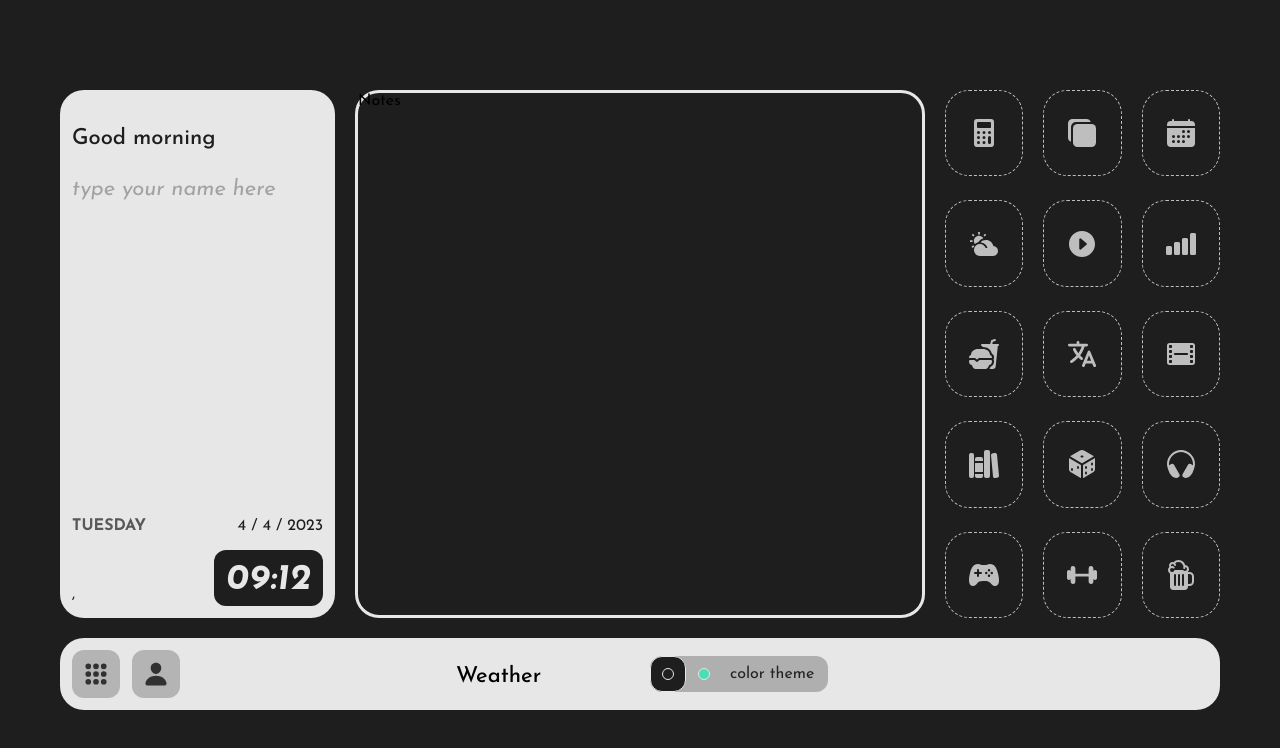
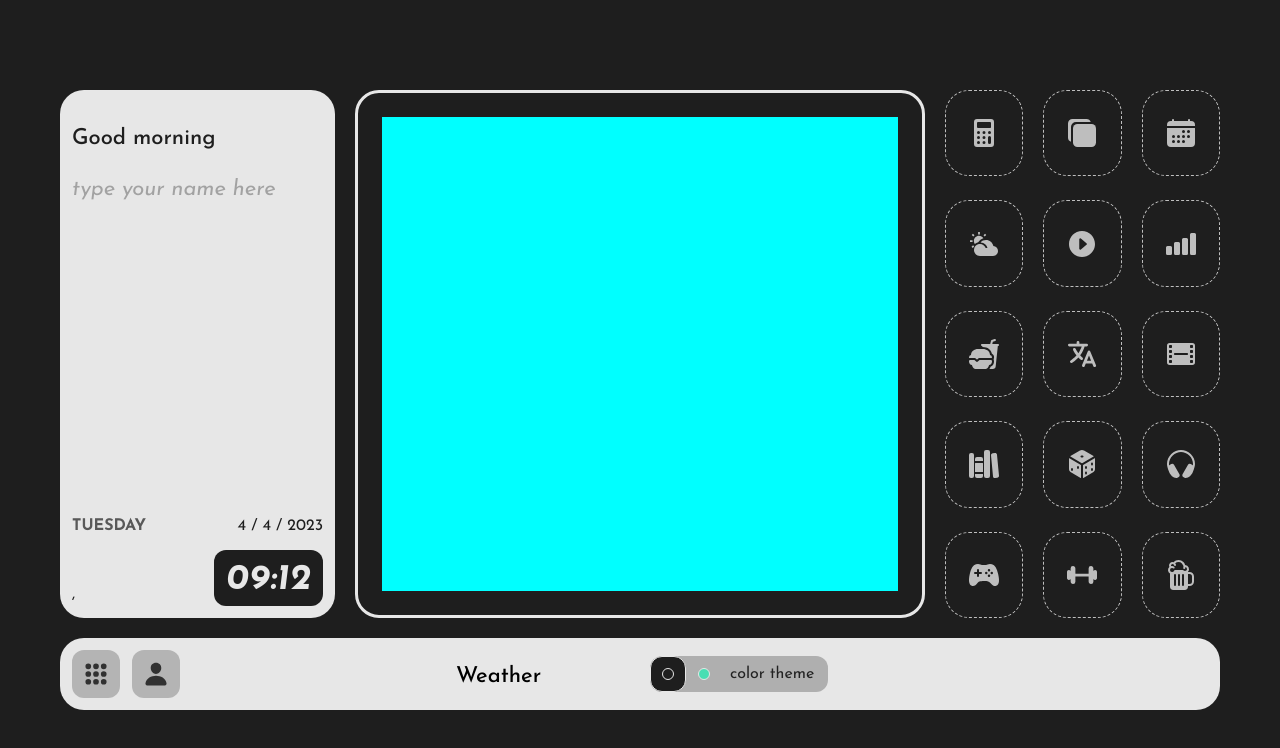
Before and after one commit to DagnaSchmidt/Dev-Dash-v2, a React (Create React App) app: page /notes in a window 1280 px wide. Shown: the top 748 px of the page. Built offline with nearby package versions, Linux system fonts and the light colour scheme; no server answers.

Commit message:
notes grid display

```diff
--- a/src/Components/Notes/Notes.js
+++ b/src/Components/Notes/Notes.js
@@ -4,12 +4,19 @@ import { connect } from "react-redux";
 
 const Notes = () => {
   return (
-    <div>Notes</div>
+    <section className='notes'>
+      <div className='notes__left'>
+
+      </div>
+      <div className='notes__right'>
+
+      </div>
+    </section>
   )
 }
 
 const mapStateToProps = state => {
-  return { };
+  return {};
 };
 const mapDispatchToProps = dispatch => {
   return {};
--- a/src/Styles/Components_Styles/Notes/Notes.css
+++ b/src/Styles/Components_Styles/Notes/Notes.css
@@ -75,4 +75,12 @@
     font-size: 12px;
     line-height: 20px;
   }
+}
+.notes {
+  height: 100%;
+  display: flex;
+  background-color: aqua;
+}
+.notes__left, .notes__right {
+  width: 50%;
 }/*# sourceMappingURL=Notes.css.map */
--- a/src/Styles/Components_Styles/Notes/Notes.scss
+++ b/src/Styles/Components_Styles/Notes/Notes.scss
@@ -1 +1,10 @@
 @import '../../var';
+
+.notes {
+    height: 100%;
+    display: flex;
+    background-color: aqua;
+    &__left, &__right {
+        width: 50%;
+    }
+}
--- a/src/Styles/app.css
+++ b/src/Styles/app.css
@@ -127,6 +127,7 @@ ul, li {
 
 .main {
   border: var(--border-white-3);
+  padding: 24px;
   border-radius: 24px;
   grid-column: 4/10;
   grid-row: 1/2;
--- a/src/Styles/app.scss
+++ b/src/Styles/app.scss
@@ -49,6 +49,7 @@ ul, li {
 }
 .main {
     border: var(--border-white-3);
+    padding: 24px;
     border-radius: 24px;
     grid-column: 4 / 10;
     grid-row: 1 / 2;
```
Also changed, not shown: 2 other files (tests, documents, lock files or other folders).
